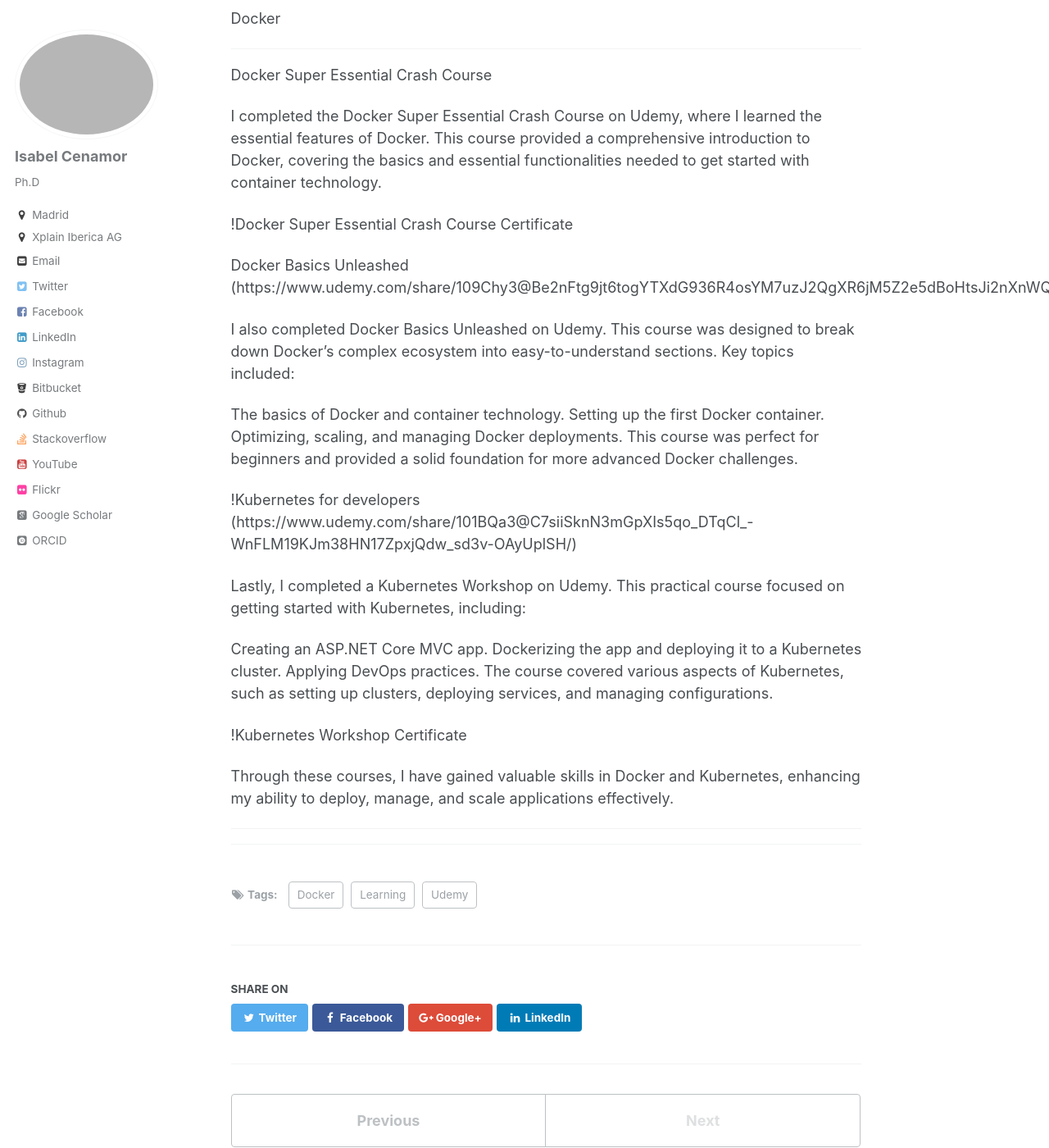
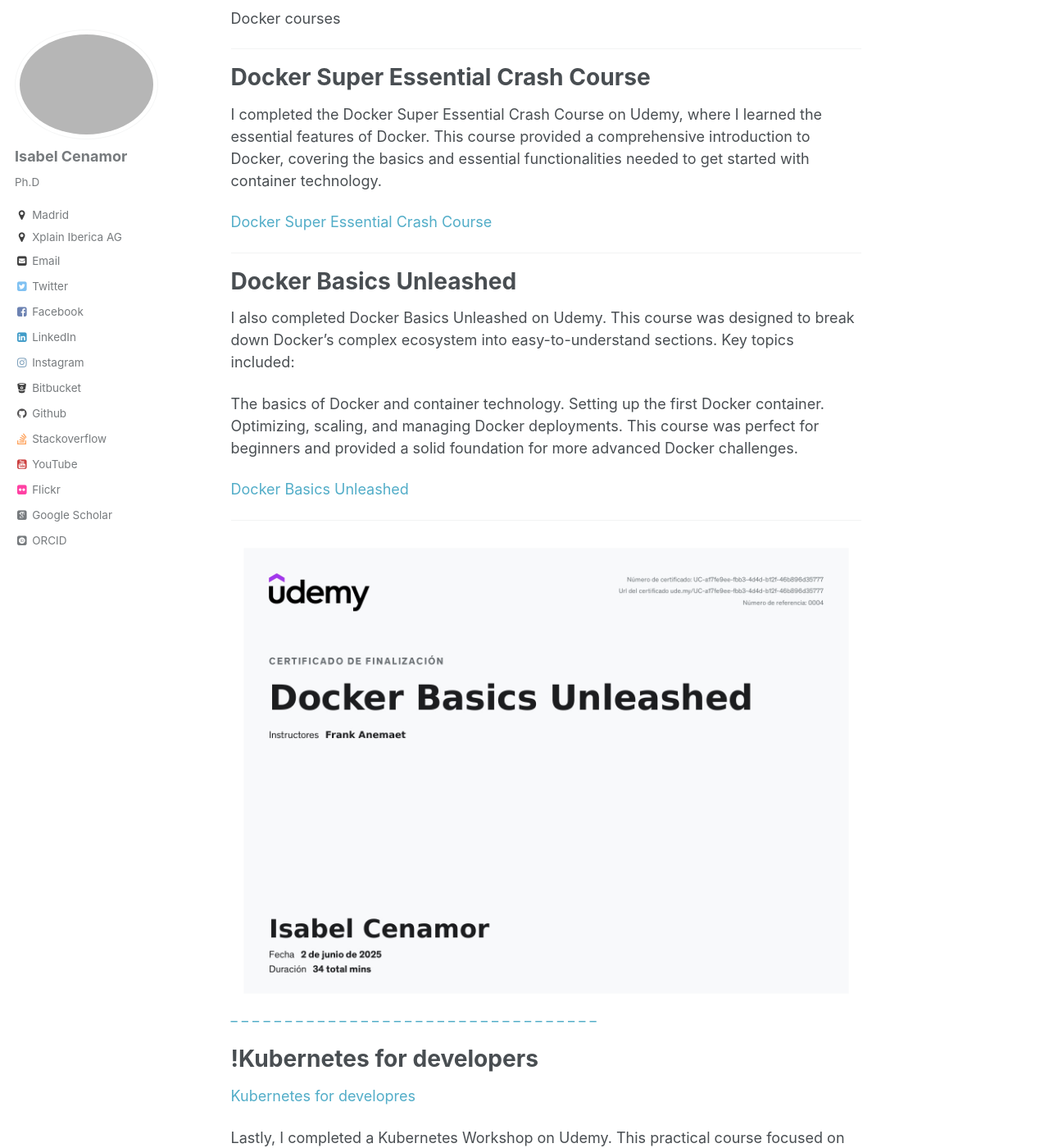
Before and after one commit to icenamor/icenamor.github.io, a Jekyll site: the page built from _posts/2025-06-02-Docker.md, in a window 1280 px wide and 1400 px high, scrolled down 233 px. Shown: the whole window at 82% size. Built offline with Jekyll 4.4.1, drawn with Linux system fonts in a browser that asks for light colours; some web fonts are replaced; some of the changed text lies outside the part shown.

Commit message:
changes in the post and add tableau course

```diff
--- a/_posts/2025-06-02-Docker.md
+++ b/_posts/2025-06-02-Docker.md
@@ -7,21 +7,22 @@
   - Udemy
   - Learning
 ---
-
-
-Docker
+Docker courses
 
 ------
 
 
 Docker Super Essential Crash Course
+======
 
 I completed the Docker Super Essential Crash Course on Udemy, where I learned the essential features of Docker. This course provided a comprehensive introduction to Docker, covering the basics and essential functionalities needed to get started with container technology.
 
-!Docker Super Essential Crash Course Certificate
+[Docker Super Essential Crash Course](https://www.udemy.com/share/10bk333@Hs4ZRfNGgIZkclB3vEZWnCMZzVlLBYVRkVo0IRn0VsZkBQ511DjBQGBMziKM6Q9e/)
 
+ _ _ _ _ _ _ _ _ _ _ _ _ _ _ _ _ _ _ _ _ _ _ _ _ _ _ _ _ _ _ _ _ _ _
 
-Docker Basics Unleashed (https://www.udemy.com/share/109Chy3@Be2nFtg9jt6togYTXdG936R4osYM7uzJ2QgXR6jM5Z2e5dBoHtsJi2nXnWQ0kIeZ/)
+Docker Basics Unleashed
+======
 
 I also completed Docker Basics Unleashed on Udemy. This course was designed to break down Docker's complex ecosystem into easy-to-understand sections. Key topics included:
 
@@ -30,7 +31,20 @@
 Optimizing, scaling, and managing Docker deployments.
 This course was perfect for beginners and provided a solid foundation for more advanced Docker challenges.
 
-!Kubernetes for developers (https://www.udemy.com/share/101BQa3@C7siiSknN3mGpXIs5qo_DTqCl_-WnFLM19KJm38HN17ZpxjQdw_sd3v-OAyUplSH/)
+ [Docker Basics Unleashed](https://www.udemy.com/share/109Chy3@Be2nFtg9jt6togYTXdG936R4osYM7uzJ2QgXR6jM5Z2e5dBoHtsJi2nXnWQ0kIeZ/)
+
+ _ _ _ _ _ _ _ _ _ _ _ _ _ _ _ _ _ _ _ _ _ _ _ _ _ _ _ _ _ _ _ _ _ _
+<a class="image-popup" href="/files/Udemy/DockerBasicsUnleashed.jpg">
+<img src="/files/Udemy/DockerBasicsUnleashed.jpg" alt="Docke rBasics Unleashed">
+<a>
+ _ _ _ _ _ _ _ _ _ _ _ _ _ _ _ _ _ _ _ _ _ _ _ _ _ _ _ _ _ _ _ _ _ _
+
+
+!Kubernetes for developers
+======
+
+ [Kubernetes for developres](https://www.udemy.com/share/101BQa3@C7siiSknN3mGpXIs5qo_DTqCl_-WnFLM19KJm38HN17ZpxjQdw_sd3v-OAyUplSH/)
+
 
 
 Lastly, I completed a Kubernetes Workshop on Udemy. This practical course focused on getting started with Kubernetes, including:
@@ -40,11 +54,11 @@
 Applying DevOps practices.
 The course covered various aspects of Kubernetes, such as setting up clusters, deploying services, and managing configurations.
 
-!Kubernetes Workshop Certificate
 
 Through these courses, I have gained valuable skills in Docker and Kubernetes, enhancing my ability to deploy, manage, and scale applications effectively.
 
-
  _ _ _ _ _ _ _ _ _ _ _ _ _ _ _ _ _ _ _ _ _ _ _ _ _ _ _ _ _ _ _ _ _ _
-
+<a class="image-popup" href="/files/Udemy/kubernetesfordevelopers.jpg">
+<img src="/files/Udemy/kubernetesfordevelopers.jpg" alt="Kubernetes Developers">
+<a>
  _ _ _ _ _ _ _ _ _ _ _ _ _ _ _ _ _ _ _ _ _ _ _ _ _ _ _ _ _ _ _ _ _ _
```
Also changed, not shown: _posts/2025-02-21-MicroservicesDataScience.md (+0 -1 lines), _posts/2025-02-28-Tableau.md (added, +69 -0 lines), files/Udemy/DockerBasicsUnleashed.jpg (renamed from files/Udemy/Docker Basics Unleashed.jpg), files/Udemy/kubernetesfordevelopers.jpg (renamed from images/UC-7085fc67-577f-48bb-91c8-1203a8a986a8.jpg).
